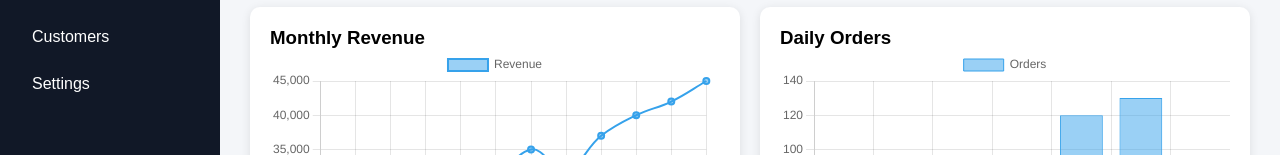
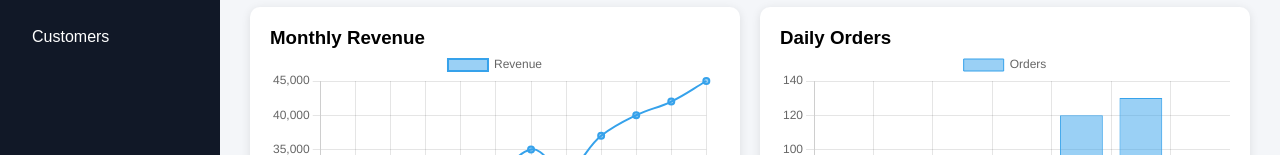
Before and after one commit to danny-brightson/starrbox, a plain HTML site: page dashboard.html in a window 1280 px wide. Shown: the part 203-358 px from the top of the page. Drawn offline with nearby package versions, Linux system fonts and the light colour scheme.

Commit message:
Update dashboard.html

```diff
--- a/dashboard.html
+++ b/dashboard.html
@@ -228,7 +228,6 @@ grid-template-columns:1fr;
 <li onclick="closeMenu();location.href='products.html'">Products</li>
 <li onclick="closeMenu();location.href='inventory.html'">Inventory</li>
 <li onclick="closeMenu();location.href='customers.html'">Customers</li>
-<li onclick="closeMenu();location.href='settings.html'">Settings</li>
 </ul>
 
 </div>
```
